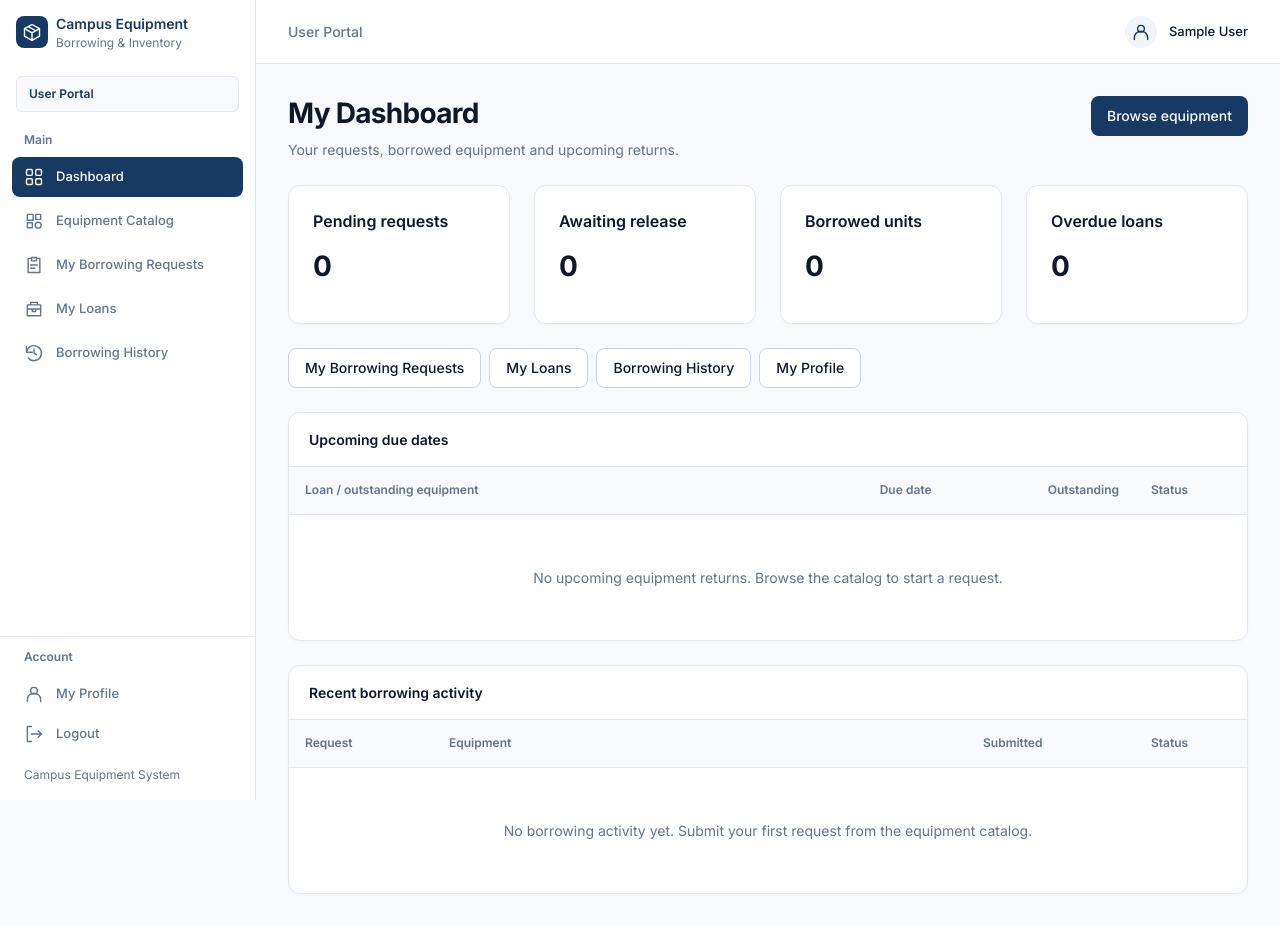
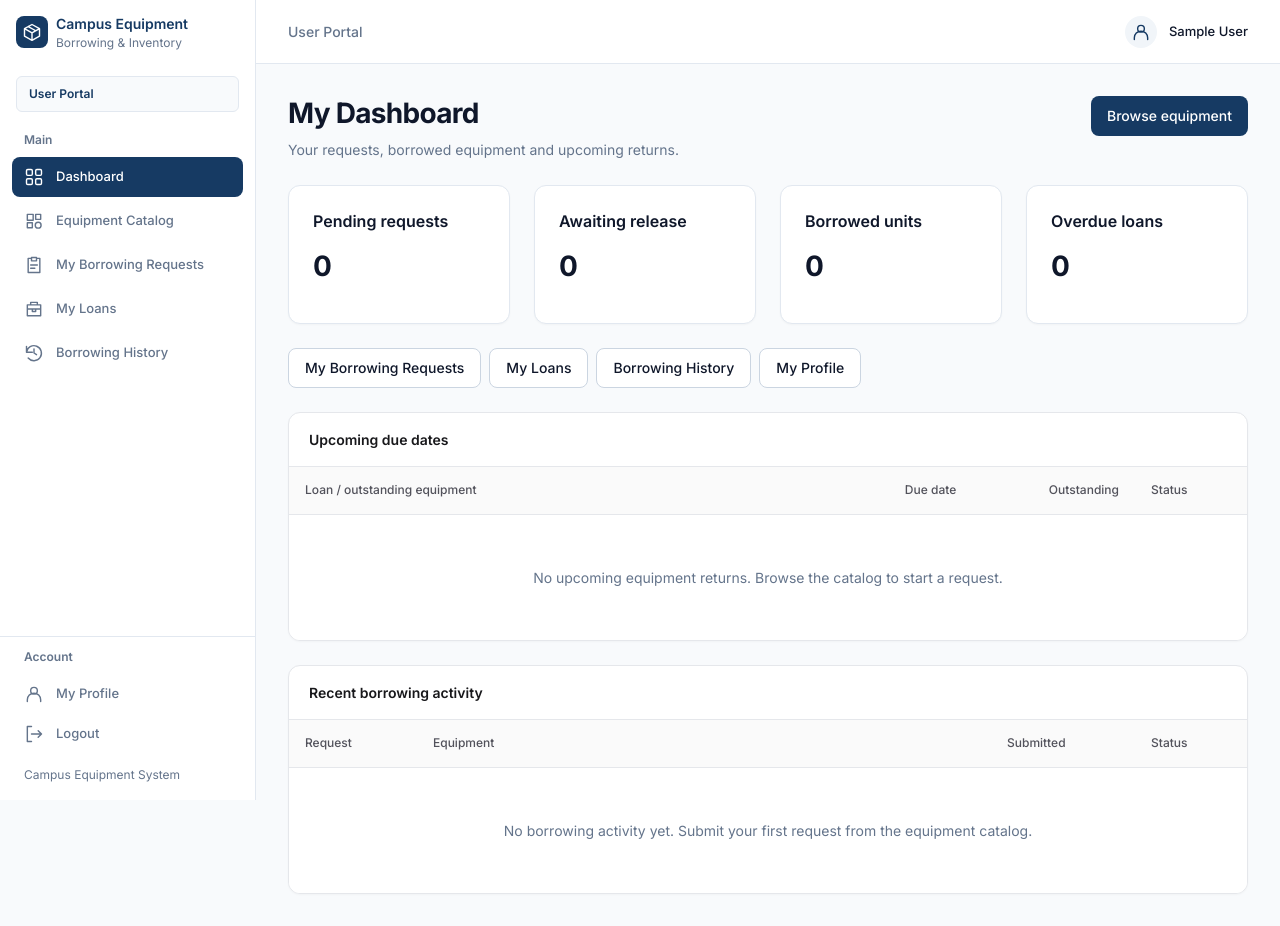
Before and after one commit to selrahcjstn/Campus-Equipment-System, a Django app: page /portal/ in a window 1280 px wide. Run offline with Django 5.2, Linux system fonts and the light colour scheme; the visitor is signed in with stand-in values (Sample User, id 1); data comes from the database, SQL or seed files in the repository; data that the repository does not hold is empty.

Commit message:
style: refine table colors and header appearance

```diff
--- a/static/css/auth.css
+++ b/static/css/auth.css
@@ -119,7 +119,7 @@ body {
 .auth-mobile-brand { display: none; }
 .auth-card { width: min(100%, 420px); margin: auto; padding: var(--space-10) 0; }
 .auth-shell--register { grid-template-columns: minmax(440px, 48%) minmax(0, 1fr); }
-.auth-shell--register .auth-card { width: min(100%, 680px); }
+.auth-shell--register .auth-card { width: min(100%, 560px); max-width: 560px; }
 .auth-heading { margin-bottom: var(--space-8); }
 .auth-heading .eyebrow { margin-bottom: var(--space-2); }
 .auth-heading p { margin-top: var(--space-3); color: var(--text-secondary); }
@@ -132,7 +132,7 @@ body {
 .auth-form--register > .form-field--last_name,
 .auth-form--register > .form-field--email,
 .auth-form--register > .form-field--contact_number { grid-column: span 1; }
-.auth-form--register .form-field--password1 .field-help ul { columns: 2; column-gap: var(--space-8); }
+.auth-form--register .form-field--password1 .field-help ul { columns: 1; }
 .auth-form--register .form-field--password1 .field-help li { break-inside: avoid; }
 .auth-card > .alert { margin-bottom: var(--space-4); }
 .auth-switch {
@@ -149,7 +149,6 @@ body {
 @media (max-width: 1280px) {
     .auth-shell--register .auth-form--register { grid-template-columns: minmax(0, 1fr); }
     .auth-shell--register .auth-form--register > * { grid-column: 1 / -1; }
-    .auth-form--register .form-field--password1 .field-help ul { columns: 1; }
 }
 
 @media (max-width: 1023px) {
--- a/static/css/design-system.css
+++ b/static/css/design-system.css
@@ -2,7 +2,7 @@
     --primary: #163A63;
     --primary-hover: #102C4C;
     --accent: #2563EB;
-    --background: #F7F9FC;
+    --background: #F8FAFC;
     --surface: #FFFFFF;
     --surface-muted: #F1F5F9;
     --text-primary: #0F172A;
@@ -57,6 +57,12 @@
     --shadow-sm: 0 1px 2px rgb(15 23 42 / 3%);
     --control-height: 40px;
     --table-row-height: 48px;
+    --table-header-background: #FAFAFA;
+    --table-body-background: var(--surface);
+    --table-border: #E5E7EB;
+    --table-header-text: #52525B;
+    --table-body-text: #18181B;
+    --table-hover-background: #F9FAFB;
     --button-padding: 10px 16px;
     --icon-size: 20px;
     --z-sidebar: 30;
@@ -160,17 +166,17 @@ h3 { font-size: var(--font-card); font-weight: var(--weight-semibold); }
 .empty-state { padding: clamp(var(--space-6), 4vw, var(--space-10)); text-align: center; color: var(--text-secondary); overflow-wrap: anywhere; }
 .empty-state h2 { color: var(--text-primary); font-size: var(--font-card); }
 .empty-state p { max-width: 480px; margin: var(--space-2) auto 0; }
-.table-container { min-width: 0; max-width: 100%; overflow-x: auto; overscroll-behavior-x: contain; background: var(--surface); border: var(--border); border-radius: var(--radius-lg); box-shadow: var(--shadow-sm); }
-.data-table { width: 100%; border-collapse: collapse; text-align: left; }
+.table-container { min-width: 0; max-width: 100%; overflow-x: auto; overscroll-behavior-x: contain; background: var(--table-body-background); border: 1px solid var(--table-border); border-radius: var(--radius-lg); box-shadow: var(--shadow-sm); }
+.data-table { width: 100%; border-collapse: collapse; text-align: left; background: var(--table-body-background); color: var(--table-body-text); }
 .data-table caption { text-align: left; padding: var(--space-4) var(--space-5); font-size: var(--font-body); font-weight: var(--weight-semibold); }
 .data-table tr { height: var(--table-row-height); }
-.data-table th, .data-table td { padding: var(--space-3) var(--space-4); border-top: var(--border); vertical-align: middle; }
-.data-table th { background: var(--background); color: var(--text-secondary); font-size: var(--font-caption); font-weight: var(--weight-semibold); }
-.data-table tbody tr:hover, .data-table tbody tr:focus-within { background: var(--background); }
+.data-table th, .data-table td { padding: var(--space-3) var(--space-4); border-top: 1px solid var(--table-border); vertical-align: middle; }
+.data-table th { background: var(--table-header-background); color: var(--table-header-text); font-size: var(--font-caption); font-weight: var(--weight-medium); }
+.data-table tbody tr:hover, .data-table tbody tr:focus-within { background: var(--table-hover-background); }
 .data-table .table-cell--text { min-width: 12rem; overflow-wrap: anywhere; }
 .data-table .table-cell--description { min-width: 16rem; overflow-wrap: anywhere; }
-.data-table .table-cell--identifier { width: 9rem; min-width: 8rem; overflow-wrap: anywhere; }
-.data-table .table-cell--date { width: 10.5rem; min-width: 9rem; font-variant-numeric: tabular-nums; }
+.data-table .table-cell--identifier { width: 1%; min-width: 8rem; overflow-wrap: anywhere; }
+.data-table .table-cell--date { width: 1%; min-width: 9rem; font-variant-numeric: tabular-nums; }
 .data-table .table-cell--number { width: 1%; white-space: nowrap; text-align: right; font-variant-numeric: tabular-nums; }
 .data-table .table-cell--status { width: 1%; min-width: 7rem; }
 .data-table .table-cell--actions { width: 1%; white-space: nowrap; }
--- a/static/css/loans.css
+++ b/static/css/loans.css
@@ -26,7 +26,7 @@
     .app-shell, body { min-height: auto; background: white; color: black; }
     .page-content { padding: 0; max-width: none; }
     .loan-slip { padding: 0; border: 0; }
-    .table-container { overflow: visible; border: 1px solid #888; }
+    .table-container { overflow: visible; border: 1px solid var(--table-border); }
     .data-table tr { break-inside: avoid; }
     .data-table th, .data-table td { padding: 8px 12px; }
     .loan-signatures { break-inside: avoid; }
```
